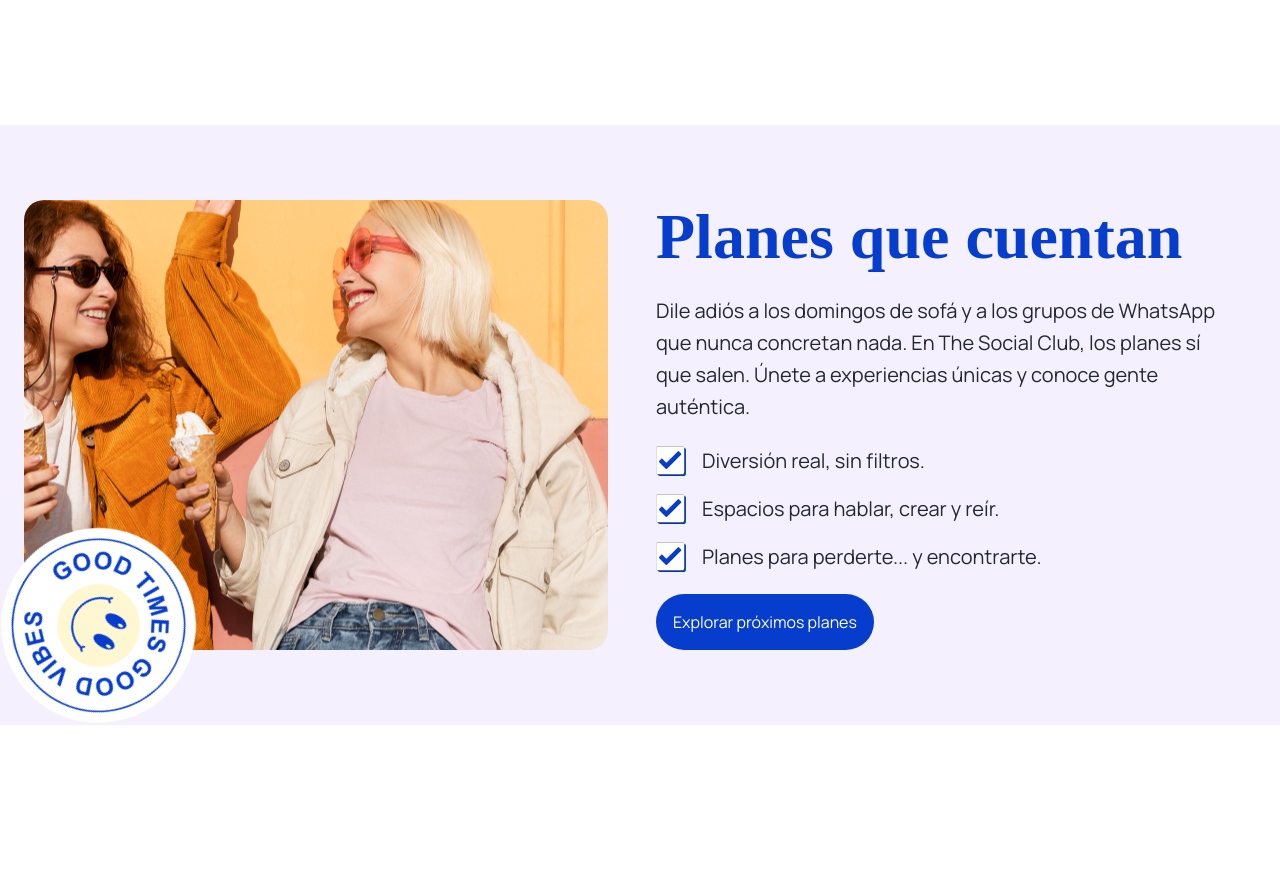
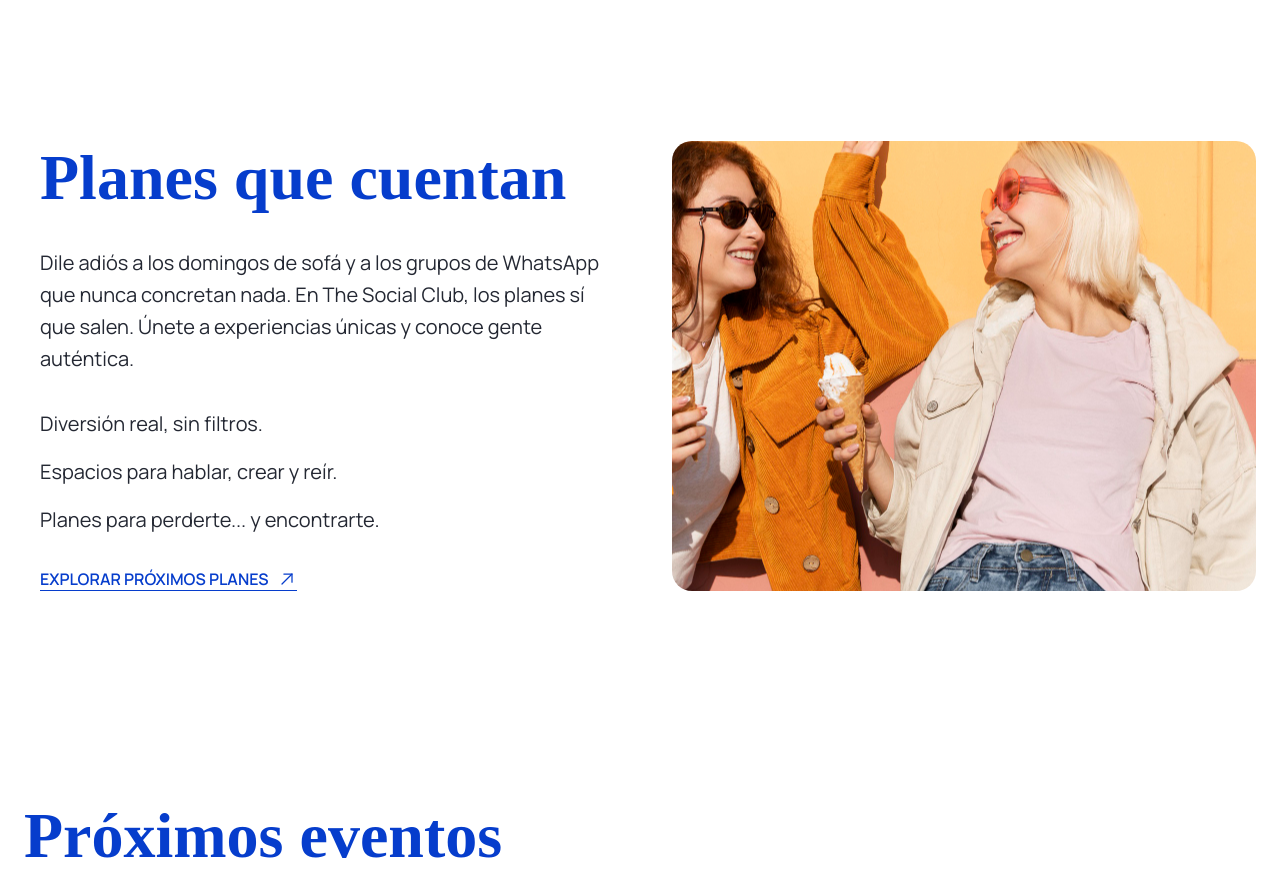
Before and after one commit to cristinagdev/the-social-club, a plain HTML site: page index.html in a window 1280 px wide. Shown: the part 1328-2214 px from the top of the page. Drawn offline with Linux system fonts and the light colour scheme; a web font is replaced by a local one.

Commit message:
fix: description section

```diff
--- a/css/index.css
+++ b/css/index.css
@@ -378,17 +378,14 @@ textarea {
 
 /* Description block */
 .description {
-  background-color: var(--light-gray);
-
   .description__block {
     display: flex;
     gap: 2em;
-    justify-items: center;
+    justify-content: space-between;
     align-items: center;
     flex-wrap: wrap;
-    margin: 6em auto;
+    margin: 5em auto;
     position: relative;
-    min-height: 600px;
 
     & .description__info {
       min-height: 450px;
@@ -406,15 +403,11 @@ textarea {
         display: flex;
         flex-direction: column;
         gap: 1em;
-        & .highlight {
-          display: flex;
-          align-items: center;
-          gap: 1em;
+      }
 
-          & img {
-            max-width: 30px;
-          }
-        }
+      & a {
+        padding: 0;
+        border-bottom: 1px solid var(--primary);
       }
     }
 
@@ -427,13 +420,6 @@ textarea {
       border-radius: var(--img-border-radius);
       min-width: var(--min-width-layout-s);
 
-      & .smile {
-        max-width: 200px;
-        position: absolute;
-        bottom: 0;
-        left: 0;
-        animation: spin 15s linear infinite;
-      }
       & picture img {
         border-radius: var(--img-border-radius);
       }
--- a/index.html
+++ b/index.html
@@ -172,14 +172,6 @@
       <!-- Description Section  -->
       <section class="description">
         <div class="description__block block_container">
-          <div class="description__card">
-            <img
-              class="smile"
-              src="./assets/smile.svg"
-              alt="Logo de una cara sonriente"
-              loading="lazy"
-            />
-          </div>
           <div class="description__info">
             <h2 class="big">Planes que cuentan</h2>
             <p>
@@ -188,38 +180,25 @@
               Únete a experiencias únicas y conoce gente auténtica.
             </p>
             <div class="highlights">
-              <div class="highlight">
-                <img
-                  src="./assets/check.svg"
-                  alt="Svg de un icono de checkbox marcado"
-                />
-                <p>Diversión real, sin filtros.</p>
-              </div>
-              <div class="highlight">
-                <img
-                  src="./assets/check.svg"
-                  alt="Svg de un icono de checkbox marcado"
-                  loading="lazy"
-                />
-                <p>Espacios para hablar, crear y reír.</p>
-              </div>
-              <div class="highlight">
-                <img
-                  src="./assets/check.svg"
-                  alt="Svg de un icono de checkbox marcado"
-                  loading="lazy"
-                />
-                <p>Planes para perderte... y encontrarte.</p>
-              </div>
+              <p>Diversión real, sin filtros.</p>
+
+              <p>Espacios para hablar, crear y reír.</p>
+              <p>Planes para perderte... y encontrarte.</p>
             </div>
 
             <a
+              class="link__secondary"
               href="events.html"
-              class="btn__primary"
-              title="Descubre tu próximo plan"
-              >Explorar próximos planes</a
+              title="Ver más planes"
             >
+              Explorar próximos planes
+              <svg width="20" height="20">
+                <use href="./assets/icons.svg#arrow-up-right"></use>
+              </svg>
+            </a>
           </div>
+
+          <div class="description__card"></div>
         </div>
       </section>
 
```
